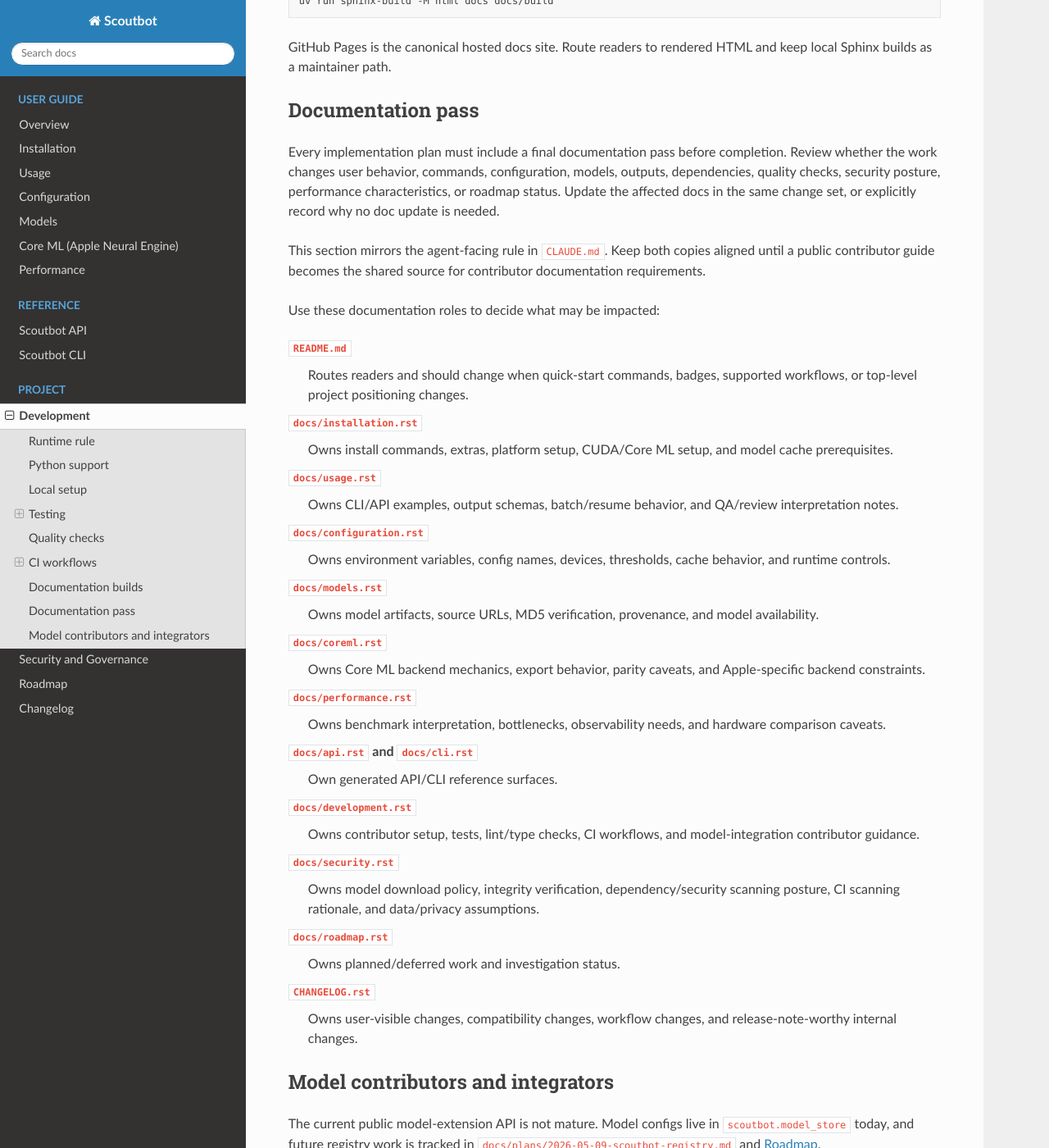
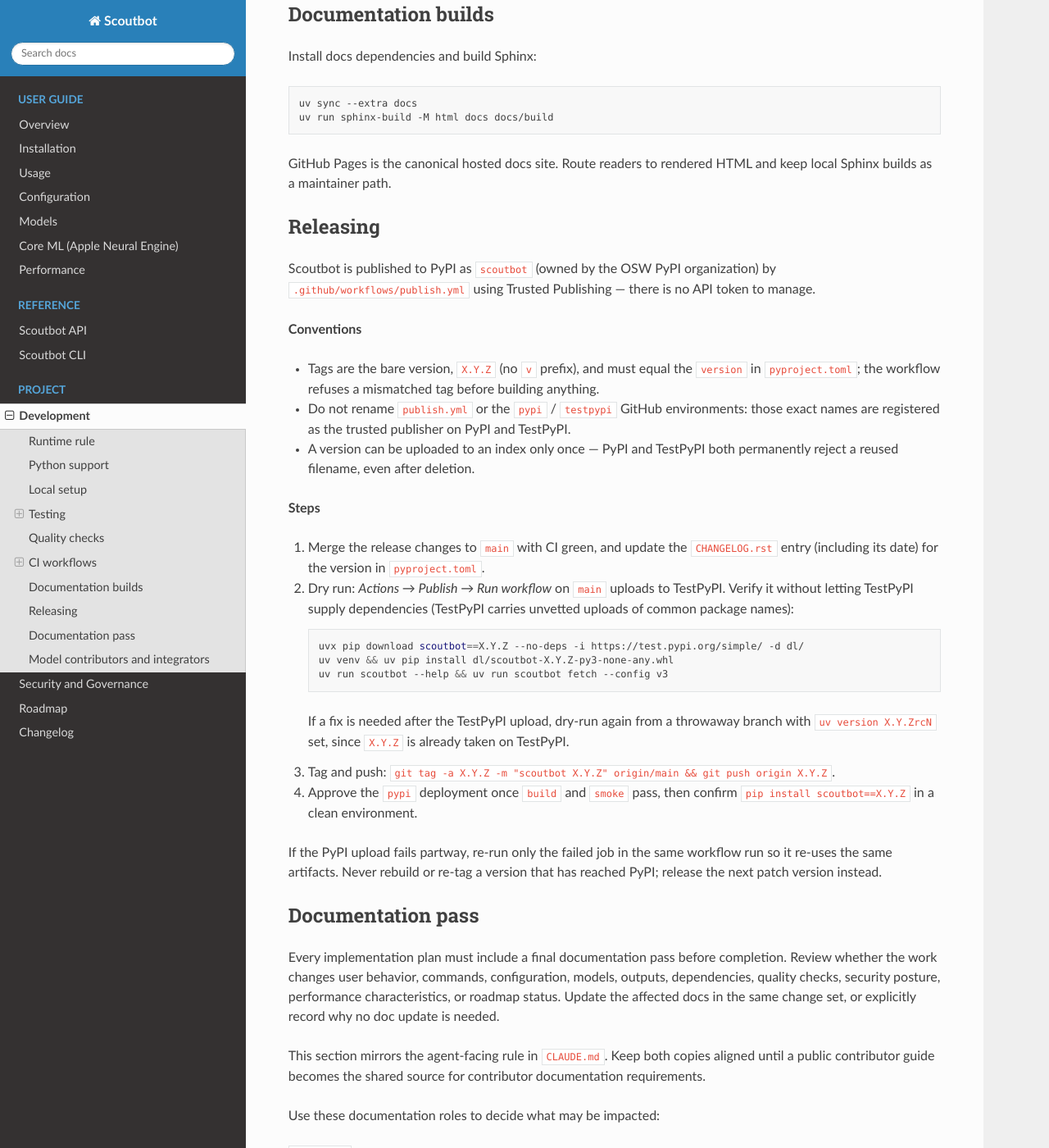
Before and after one commit to SurveyTools/scoutbot-two, a Sphinx documentation site: the page built from docs/development.rst, in a window 1280 px wide and 1400 px high, scrolled down 3690 px. Shown: the whole window at 82% size. Built offline with Sphinx 7.4.7 and the Read the Docs theme 3.1.0, drawn with Linux system fonts in a browser that asks for light colours; formulas are drawn with MathJax 3; some of the changed text lies outside the part shown.

Commit message:
Document PyPI install and release process for 0.5.0.

```diff
--- a/docs/development.rst
+++ b/docs/development.rst
@@ -163,6 +163,13 @@ CI workflows
    publishing the run summaries to the job summary. It is inert until a matching GPU runner is
    registered.
 
+``.github/workflows/publish.yml``
+   Release publishing via PyPI Trusted Publishing (see `Releasing`_). A manual run
+   (``workflow_dispatch``) publishes to TestPyPI; pushing a version tag publishes to PyPI after a
+   reviewer approves the ``pypi`` environment. Both paths build once with ``uv build``, fail if a
+   pushed tag does not equal ``uv version --short``, run ``twine check --strict``, and smoke-test
+   the built wheel in clean venvs on Python 3.10 and 3.13 before uploading those same files.
+
 GPU and CUDA
 ~~~~~~~~~~~~
 
@@ -186,6 +193,45 @@ Install docs dependencies and build Sphinx:
 
 GitHub Pages is the canonical hosted docs site. Route readers to rendered HTML and keep local
 Sphinx builds as a maintainer path.
+
+Releasing
+---------
+
+Scoutbot is published to PyPI as ``scoutbot`` (owned by the OSW PyPI organization) by
+``.github/workflows/publish.yml`` using Trusted Publishing — there is no API token to manage.
+
+**Conventions**
+
+* Tags are the bare version, ``X.Y.Z`` (no ``v`` prefix), and must equal the ``version`` in
+  ``pyproject.toml``; the workflow refuses a mismatched tag before building anything.
+* Do not rename ``publish.yml`` or the ``pypi`` / ``testpypi`` GitHub environments: those exact
+  names are registered as the trusted publisher on PyPI and TestPyPI.
+* A version can be uploaded to an index only once — PyPI and TestPyPI both permanently reject a
+  reused filename, even after deletion.
+
+**Steps**
+
+1. Merge the release changes to ``main`` with CI green, and update the ``CHANGELOG.rst`` entry
+   (including its date) for the version in ``pyproject.toml``.
+2. Dry run: *Actions → Publish → Run workflow* on ``main`` uploads to TestPyPI. Verify it without
+   letting TestPyPI supply dependencies (TestPyPI carries unvetted uploads of common package
+   names):
+
+   .. code-block:: bash
+
+      uvx pip download scoutbot==X.Y.Z --no-deps -i https://test.pypi.org/simple/ -d dl/
+      uv venv && uv pip install dl/scoutbot-X.Y.Z-py3-none-any.whl
+      uv run scoutbot --help && uv run scoutbot fetch --config v3
+
+   If a fix is needed after the TestPyPI upload, dry-run again from a throwaway branch with
+   ``uv version X.Y.ZrcN`` set, since ``X.Y.Z`` is already taken on TestPyPI.
+3. Tag and push: ``git tag -a X.Y.Z -m "scoutbot X.Y.Z" origin/main && git push origin X.Y.Z``.
+4. Approve the ``pypi`` deployment once ``build`` and ``smoke`` pass, then confirm
+   ``pip install scoutbot==X.Y.Z`` in a clean environment.
+
+If the PyPI upload fails partway, re-run only the failed job in the same workflow run so it
+re-uses the same artifacts. Never rebuild or re-tag a version that has reached PyPI; release the
+next patch version instead.
 
 Documentation pass
 ------------------
```
Also changed, not shown: CHANGELOG.rst (+15 -0 lines), README.md (+15 -3 lines), docs/installation.rst (+27 -0 lines), docs/roadmap.rst (+7 -7 lines), docs/security.rst (+22 -0 lines).
